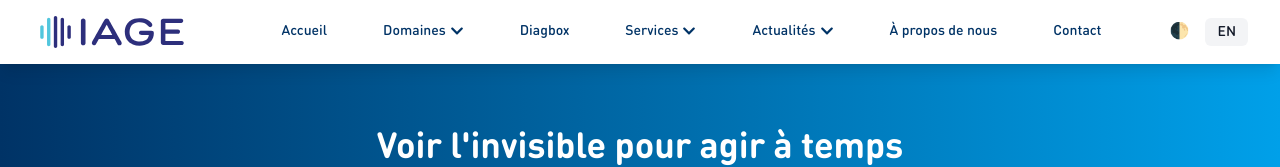
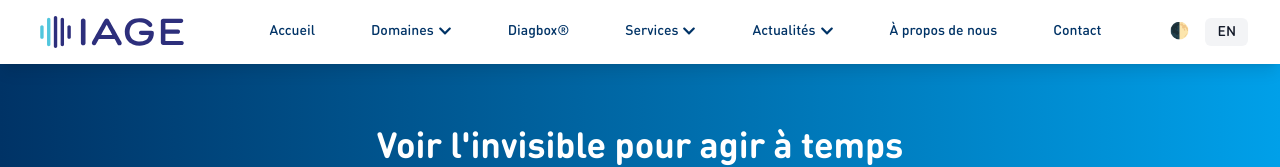
Before and after one commit to OROATIAGE/iage-france.site-public, a React (Vite) app: page / in a window 1280 px wide. Shown: the top 167 px of the page. Built offline with nearby package versions, Linux system fonts and the light colour scheme.

Commit message:
feat: bon à savoir

```diff
--- a/package.json
+++ b/package.json
@@ -14,11 +14,13 @@
     "autoprefixer": "^10.4.17",
     "csv-parse": "^5.6.0",
     "framer-motion": "^11.0.3",
+    "i18next": "^25.2.0",
     "leaflet": "^1.9.4",
     "postcss": "^8.4.35",
     "react": "^18.2.0",
     "react-dom": "^18.2.0",
     "react-google-recaptcha": "^3.1.0",
+    "react-i18next": "^15.5.1",
     "react-icons": "^5.5.0",
     "react-leaflet": "^4.2.1",
     "react-phone-input-2": "^2.15.1",
--- a/src/components/GazonQnaAccordion.jsx
+++ b/src/components/GazonQnaAccordion.jsx
@@ -7,6 +7,7 @@ import TextWithBoldMarkdown from './TextWithBoldMarkdown'; // Import du composan
 import DiagboxKitTable from './DiagboxKitTable';
 import { getEnhancedKitData } from '../utils/kitDataHelpers'; // Import the main helper
 import { useLanguage } from '../context/LanguageContext';
+import { getTextByLanguage } from '../utils/textHelpers';
 
 const qnaData = [
   {
@@ -72,7 +73,7 @@ kitTypes.forEach(typeInfo => {
   });
 });
 
-// Helper to get general text from any path
+// Helper to get text from any path
 const getGeneralText = (key, language) => {
   const keys = key.split('.');
   let current = texts[language];
@@ -237,7 +238,7 @@ function GazonQnaAccordion({ onOpenKitGroup }) {
               onClick={() => handleToggle(item.id)}
               className="w-full flex justify-between items-center p-4 text-left text-lg font-semibold text-gray-700 dark:text-gray-200 hover:bg-gray-50 dark:hover:bg-gray-700 transition-colors"
             >
-              <span>{getQnaText(item.titleKey, language)}</span>
+              <span>{getTextByLanguage(item.titleKey, language)}</span>
               <FaChevronDown className={`text-primary dark:text-secondary transform transition-transform duration-200 ${openAccordion === item.id ? 'rotate-180' : ''}`} />
             </button>
 
@@ -246,10 +247,12 @@ function GazonQnaAccordion({ onOpenKitGroup }) {
               <div className="p-4 border-t bg-gray-50 dark:bg-gray-800/50 dark:border-gray-600">
                 {/* Bon à savoir */}
                 <div className="flex items-start gap-3 mb-4 p-3 bg-yellow-50 dark:bg-yellow-900/30 border-l-4 border-yellow-400 rounded md:max-w-3xl lg:max-w-4xl md:mx-auto">
-                  <FaRegLightbulb className="text-yellow-500 text-2xl mt-1" />
+                  <div className="flex-shrink-0 text-yellow-500 dark:text-yellow-400">
+                    <FaRegLightbulb className="w-5 h-5" />
+                  </div>
                   <div>
-                    <div className="font-semibold text-yellow-700 dark:text-yellow-300 mb-1">Bon à savoir</div>
-                    <div className="text-yellow-800 dark:text-yellow-200 text-sm">
+                    <div className="font-semibold mb-1 text-[#996515] dark:text-gray-300">{getGeneralText('diagbox.gazon.bon_a_savoir_title', language)}</div>
+                    <div className="text-sm text-[#8B4513] dark:text-gray-300">
                       <TextWithBoldMarkdown text={getBonASavoirText(item.bonASavoirKey, language)} />
                     </div>
                   </div>
--- a/src/content/texts.js
+++ b/src/content/texts.js
@@ -8,7 +8,7 @@ export const texts = {
       "services": {
         "dropdown": {
           "all": "Voir tous les services",
-          "diagbox": "Diagbox"
+          "diagbox": "Diagbox®"
         },
         "title": "Services"
       },
@@ -131,7 +131,7 @@ export const texts = {
       "nav": {
         "catalog": "Catalogue des analyses",
         "development": "R&D",
-        "diagbox": "DiagBox®",
+        "diagbox": "Diagbox®",
         "local-labs": "Laboratoires locaux",
         "mobile-viz": "Visualisations en mobilité",
         "modeling": "Modélisations et anticipations",
@@ -152,7 +152,7 @@ export const texts = {
         "development_description": "Face à des enjeux émergents (virus, bactéries), pour intégrer une analyse spécifique dans un projet de recherche ou pour un POC (Proof Of Concept) répondant à un appel d'offres, IAGE s'engage dans le développement et la validation de nouvelles méthodes d'analyse.\r\n\r\nNotre processus débute par une étude de faisabilité (étude bibliographique, design, matrice, critères d'efficacité attendus, ressources humaines). L'offre de prix, validée par nos directions scientifique, recherche et commerciale, reflète ce travail de R&D (temps expert, achats spécifiques). L'intégration d'analyses catalogue existantes au sein du développement peut permettre d'optimiser les coûts.\r\n\r\nC'est une approche partenariale pour innover ensemble.",
         "development_title": "Développement de nouvelles méthodes : Innovation et R&D",
         "diagbox_description": "Nos kits DiagBox® sont des solutions clé-en-main pour des analyses rapides (résultats en 48h) et autonomes.\r\n\r\nChaque kit inclut le matériel de prélèvement adapté, le transport et l'analyse en laboratoire. \r\n\r\nFaciles à stocker et à utiliser, ils sont idéaux pour le contrôle qualité régulier, le suivi ou la confirmation rapide d'une suspicion (ex: pathogènes gazon, qualité de l'air intérieur, nuisibles).",
-        "diagbox_title": "DiagBox® : Simplicité et Rapidité",
+        "diagbox_title": "Diagbox® : Simplicité et Rapidité",
         "intro": "Découvrez comment IAGE répond à vos besoins spécifiques et vous aide dans vos prises de décision opérationnelles grâce à une gamme complète d'analyses, de services et de produits",
         "local_labs_description": "Pour des besoins récurrents, des volumes importants ou une nécessité de résultats ultra-rapides, nous pouvons étudier la mise en place de laboratoires d'analyse locaux, spécialisés et dédiés à votre activité. Cette solution offre une autonomie et une réactivité maximales, avec notre support pour l'installation, la formation et le suivi qualité.",
         "local_labs_title": "Laboratoires locaux spécialisés et dédiés",
@@ -697,7 +697,8 @@ export const texts = {
           "q3": "Une **détérioration visible** du gazon indique un **niveau déjà important** du ou des pathogènes en cause. \r\nDe plus, derrière l'agent principal qui peut souvent être identifié visuellement, des agents secondaires peuvent aussi être présents. Ils peuvent profiter du premier ou seront des facteurs aggravant en se développant à la place du premier si les traitements retenus ne sont pas adaptés.\r\nIAGE a défini des outils pour **identifier au plus vite tous les agents responsables**, et vous permettre de mettre en place les traitements adaptés avec le plus de chances de sauver la pelouse et de limiter vos coûts d'entretien.",
           "q4": "Installer un nouveau plaquage représente un **investissement conséquent**. \r\nL'absence d'évaluation de la santé des sols ou du gazon apportés peut permettre à des pathogènes présents dans le sol ou apportés par le plaquages de proliférer, **conduisant à des coûts d'entretiens élevés**, voir au pire à la ruine de la nouvelle pelouse. \r\nIAGE a défini des outils pour assurer une **vérification préalable des états de santé de chaque compartiment** (sol, racines, feuilles) pour réduire les risques au regard de l'investissement réalisé.\r\nCes analyses ont déjà été utilisées dans le cas d'un litige sur l'origine d'une dégradation après un plaquage.",
           "q5": "**Chaque terrain est spécifique** : type et origine du gazon, sols, météo, usages,... autant de facteurs qui modifient les types de maladies qui peuvent toucher votre terrain et la façon dont elles peuvent évoluer. Vous avez aussi de votre côté des attentes ou des contraintes propres\r\nIl y a donc en effet de nombreuses situations différentes ! N'hésitez pas à **nous contacter**, nous serons heureux de voir avec vous comment vous aider au mieux"
-        }
+        },
+        "bon_a_savoir_title": "Bon à savoir"
       },
       "mainpage": {
         "title": "Les DiagBox® IAGE"
@@ -1069,7 +1070,7 @@ export const texts = {
       "nav": {
         "catalog": "Catalog of analyses",
         "development": "R&D",
-        "diagbox": "DiagBox®",
+        "diagbox": "Diagbox®",
         "local-labs": "Local laboratories",
         "mobile-viz": "Mobile Visualizations",
         "modeling": "Modeling and anticipations",
@@ -1090,7 +1091,7 @@ export const texts = {
         "development_description": "Faced with emerging challenges (viruses, bacteria), to integrate a specific analysis into a research project or for a POC (Proof Of Concept) responding to a call for tenders, IAGE is committed to the development and validation of new analysis methods.\r\n\r\nOur process begins with a feasibility study (bibliographic study, design, matrix, expected effectiveness criteria, human resources). The price offer, validated by our scientific, research, and sales departments, reflects this R&D work (expert time, consumables). Integrating existing analysis can optimise costs.\r\n\r\nIt is a partnership approach to innovate together.",
         "development_title": "Development of new methods: Innovation and R&D",
         "diagbox_description": "Our DiagBox® kits are turnkey solutions for rapid (results within 48 hours) and autonomous analyses.\r\n\r\nEach kit includes the appropriate sampling equipment, transport and laboratory analysis.\r\n\r\nEasy to store and use, they are ideal for regular quality control, monitoring or rapid confirmation of a suspicion (e.g. lawn pathogens, indoor air quality, pests).",
-        "diagbox_title": "DiagBox®: Simplicity and Speed",
+        "diagbox_title": "Diagbox®: Simplicity and Speed",
         "intro": "Discover how IAGE meets your specific needs and supports your operational decision-making through a complete range of analyses, services and products.",
         "local_labs_description": "For recurring needs, large volumes, or the need for ultra-fast results, we can explore the establishment of local, specialized analysis laboratories dedicated to your business. This solution offers maximum autonomy and responsiveness, with our support for",
         "local_labs_title": "Specialized and dedicated local laboratories",
@@ -1635,7 +1636,8 @@ export const texts = {
           "q3": "**Visible deterioration** of the lawn indicates an **already significant level** of the pathogen(s) in question.\r\nFurthermore, behind the primary agent, which can often be identified visually, secondary agents may also be present. They may take advantage of the primary agent or become aggravating factors by developing in place of the primary agent if the chosen treat\r\nIAGE has developed tools to **identify all the responsible agents as quickly as possible**, and allow you to implement the appropriate treatments with the best chance of saving your lawn and limiting your maintenance costs.",
           "q4": "Installing new veneer is a **significant investment**.\r\nFailure to assess the health of the soil or turf brought in can allow pathogens present in the soil or brought in by the paving to proliferate, **leading to high maintenance costs**, or at worst to the ruin of the new lawn.\r\nIAGE has defined tools to ensure a **prior verification of the health status of each compartment** (soil, roots, leaves) to reduce risks with regard to the investment made.\r\nThese analyses have already been used in the case of a dispute over the origin of degradation after a tackle.",
           "q5": "**Each pitch is unique**: type and origin of the grass, soil, weather, usage, etc., all factors that affect the types of diseases that can affect your pitch and how they can develop. You also have your own expectations and constraints.\r\nSo there are indeed many different situations! Don't hesitate to **contact us**, we will be happy to see how we can best help you."
-        }
+        },
+        "bon_a_savoir_title": "Good to know"
       },
       "mainpage": {
         "title": "IAGE's DiagBox®"
```
Also changed, not shown: texts.csv, 1 other file (tests, documents, lock files or other folders).
